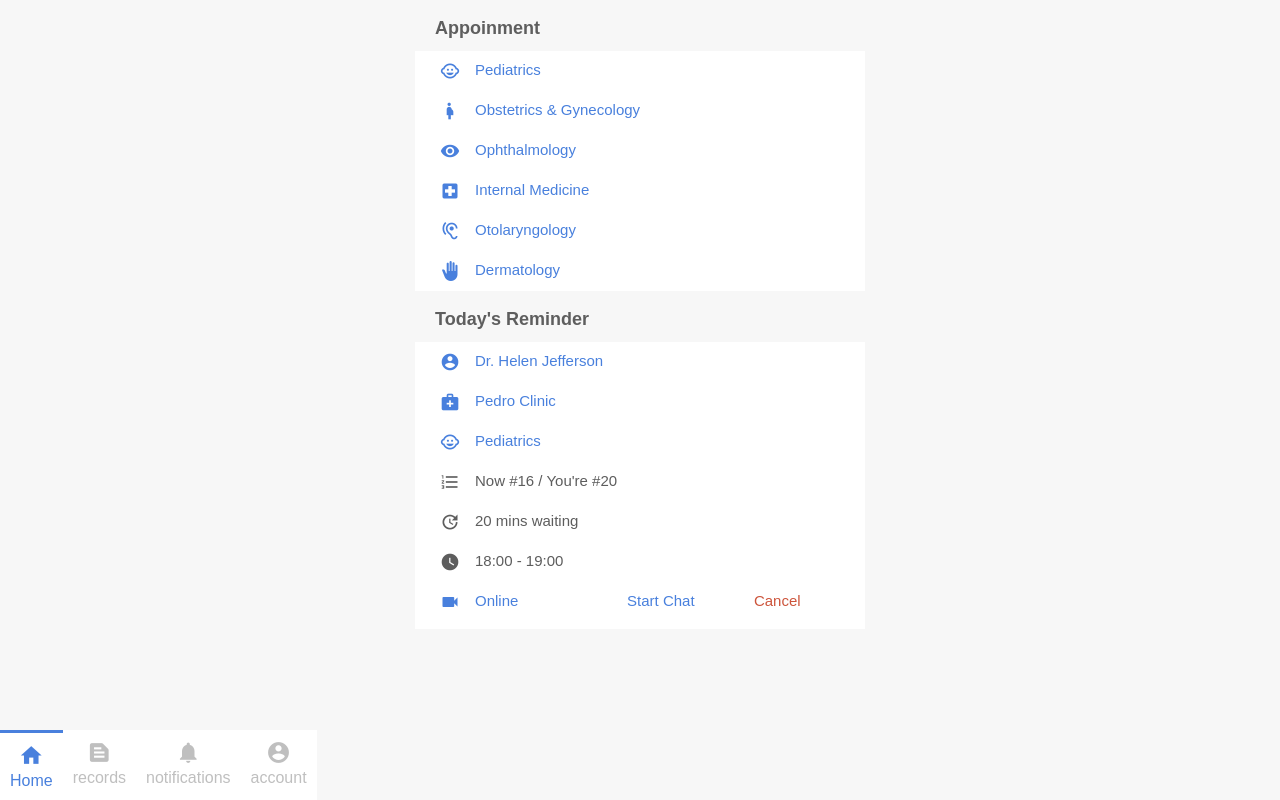
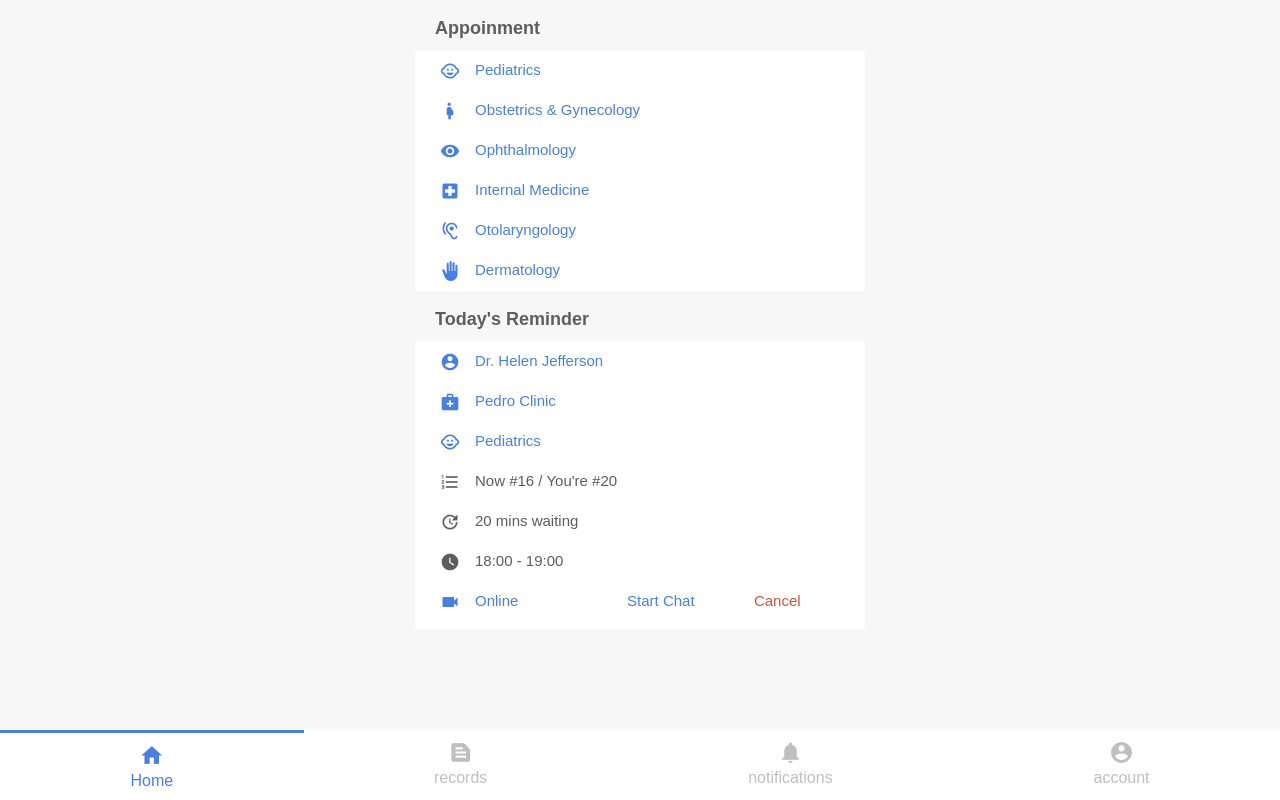
Before and after one commit to theCoder505/app_design, a plain HTML site: page index.html in a window 1280 px wide. Drawn offline with Linux system fonts and the light colour scheme.

Commit message:
Add files via upload

```diff
--- a/styles.css
+++ b/styles.css
@@ -84,8 +84,7 @@ body{
     bottom: 0px;
     left: 0px;
     background: #fff;
-    max-width: 100%;
-    margin: 0px auto;
+    width: 100%;
 }
 
 
```
Also changed, not shown: index.html (line endings or trailing spaces).
